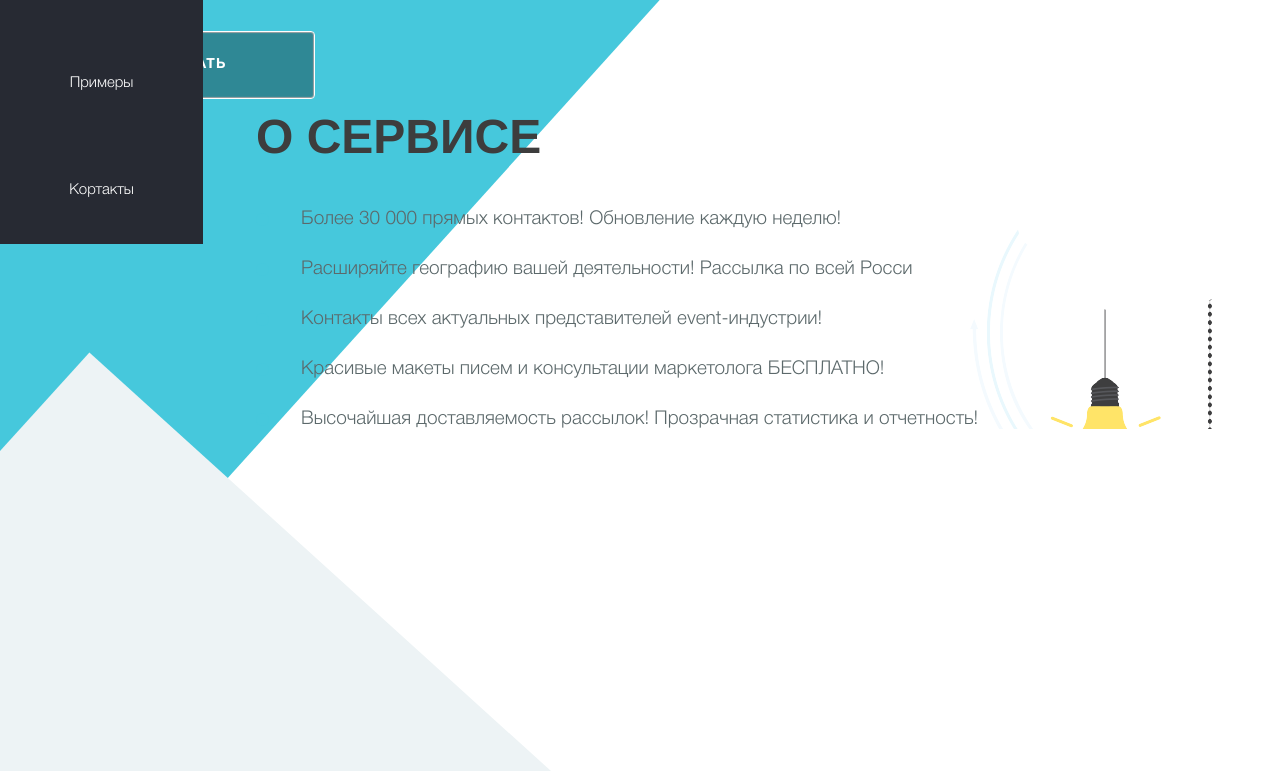
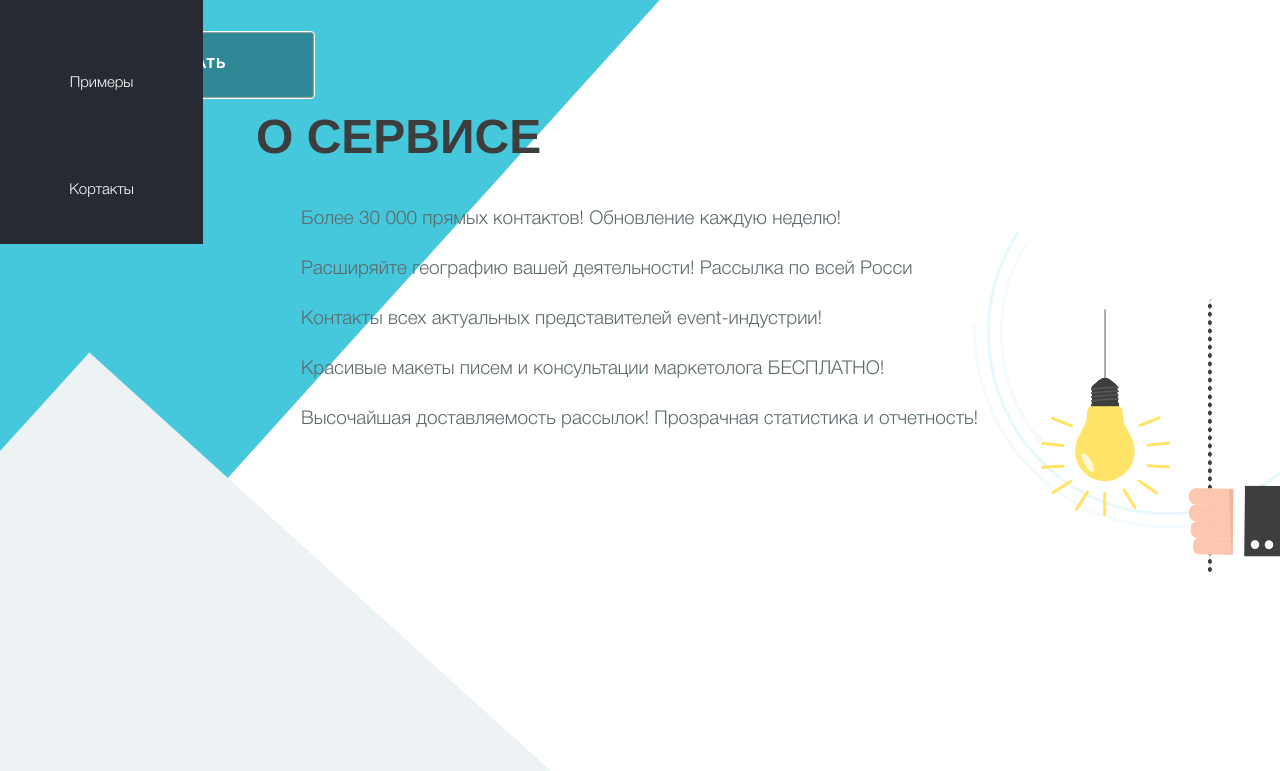
Before and after one commit to RadiksMan/event_sender, a PHP site: page /process.php in a window 1280 px wide. Shown: the part 611-1382 px from the top of the page. Run offline with PHP 8.4, Linux system fonts and the light colour scheme; style sheets or scripts are compiled from the project's sources; some libraries are stand-ins or nearby versions.

Commit message:
main overflow hidden

```diff
--- a/css/artem.css
+++ b/css/artem.css
@@ -3,7 +3,6 @@
   width: 100%;
   position: relative;
   z-index: 1;
-  overflow: hidden;
 }
 
 .wrap-section-service .wrap-service {
--- a/sass/artem.scss
+++ b/sass/artem.scss
@@ -1,6 +1,6 @@
 /* service */
 
-.wrap-section-service{width: 100%;position: relative;z-index: 1;overflow: hidden;
+.wrap-section-service{width: 100%;position: relative;z-index: 1;
     .wrap-service{ width: 100%; max-width: 1170rem; margin: 0 auto; z-index: 2;
         .conteiner-service{ width: 100%;
             .header-service{font-size: 48rem; text-transform: uppercase;  text-align: left; font-family: "Helvetica"; font-weight:900;margin-bottom: 45rem;padding-top: 10rem;}
--- a/sass/style_basic.scss
+++ b/sass/style_basic.scss
@@ -48,7 +48,7 @@ p{margin:0;}
 
 
 /*Layout*/
-.main{position: relative;z-index: 2;}
+.main{position: relative;z-index: 2;overflow: hidden;}
 
 
 .footer_placeholder{height: 200px;}
```
